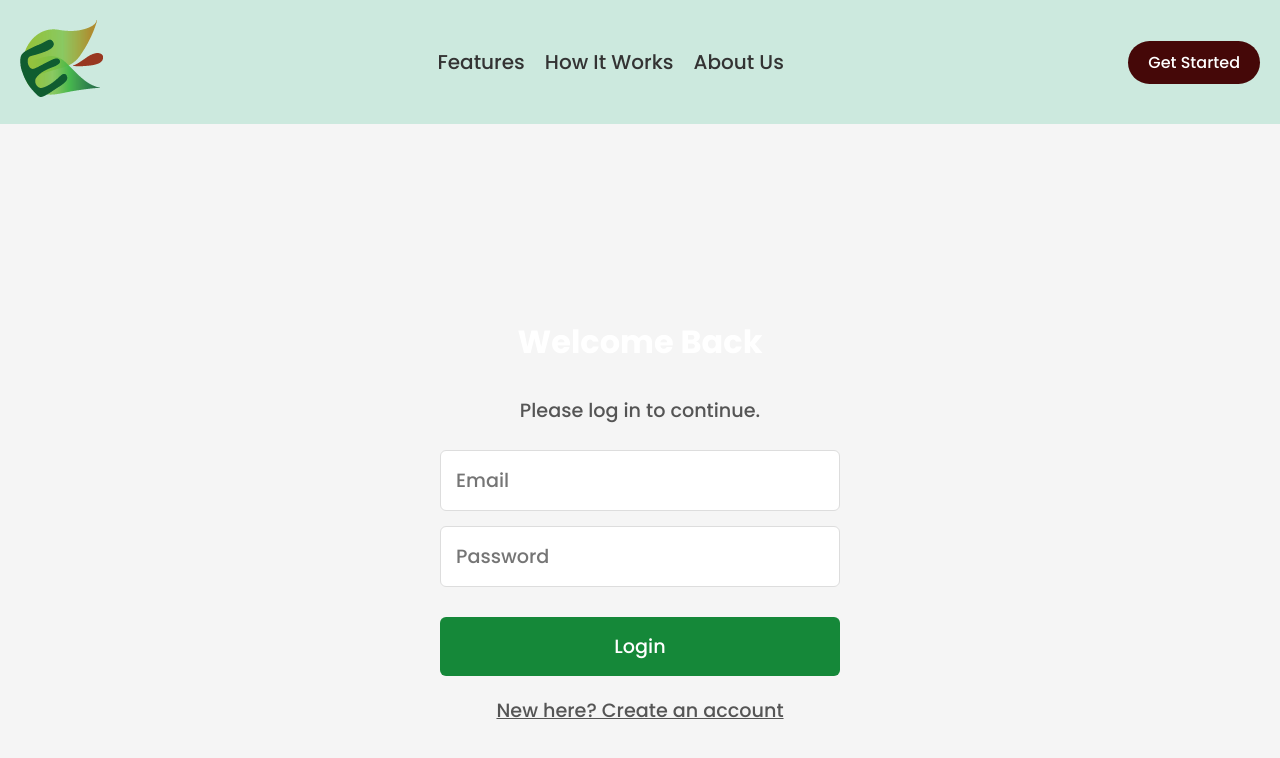
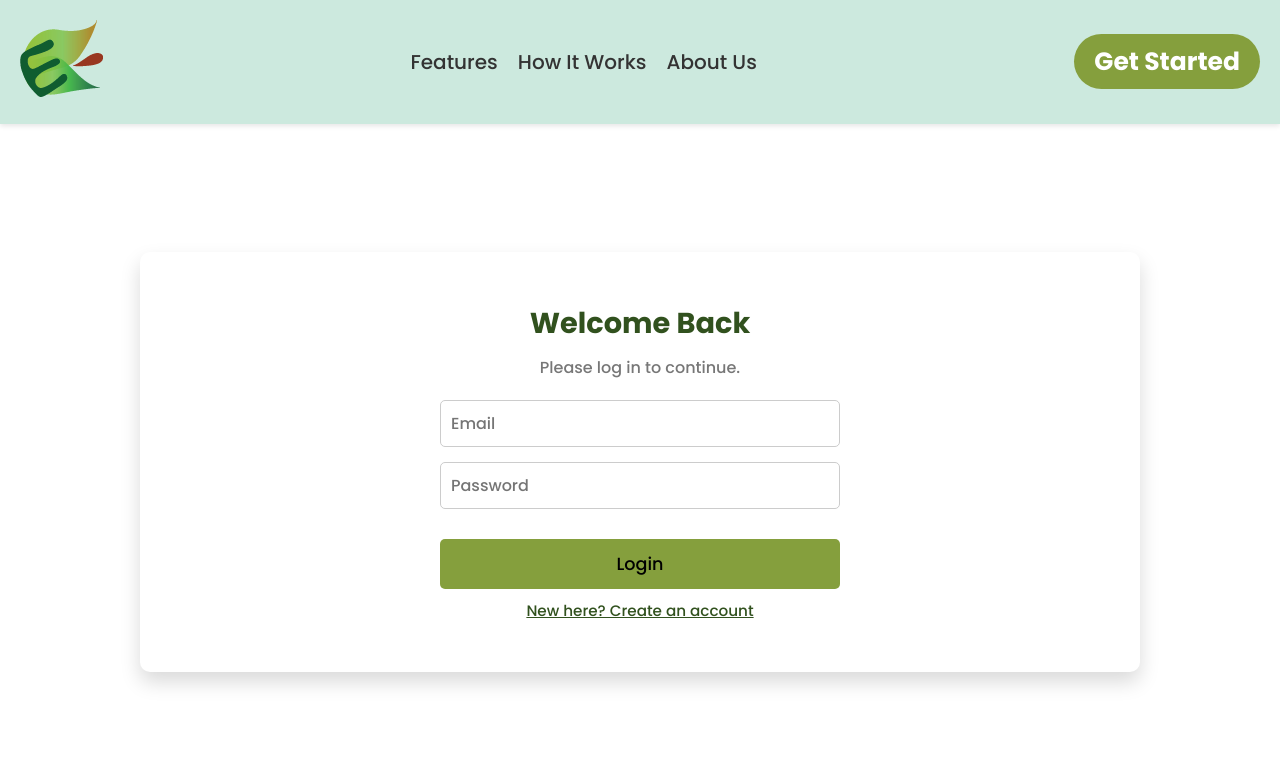
Before and after one commit to insiya2414/EcoEats, a React (Create React App) app in the folder ecoeats/: page /login in a window 1280 px wide. Shown: the top 758 px of the page. Built offline with nearby package versions, Linux system fonts and the light colour scheme; no server answers.

Commit message:
fixed some errors

```diff
--- a/ecoeats/src/Pages/Dashboard.css
+++ b/ecoeats/src/Pages/Dashboard.css
@@ -42,8 +42,7 @@
     box-shadow: 0 6px 15px rgba(0, 0, 0, 0.1);
     cursor: pointer;
     transition: transform 0.3s ease, box-shadow 0.3s ease;
-    font-weight: bold;
-    font-size: 20px;
+    font-size: 25px;
     color: #000000;
     background-size: cover;
     background-position: center;
@@ -61,7 +60,7 @@
     left: 0;
     width: 100%;
     height: 100%;
-    background: rgba(248, 239, 190, 0.281);
+    background: rgba(222, 213, 213, 0.281);
     transition: background 0.3s ease-in-out;
     border-radius: 15px;
 }
@@ -84,30 +83,17 @@
 /* Specific backgrounds for each card */
 .receipt_card {
     background-image:
-    linear-gradient(rgba(0, 0, 0, 0.2), rgba(0, 0, 0, 0.2)),
     url(/Users/kissahussain/EcoEats/ecoeats/public/receipt.jpg)
 }
 
 .recipes_card {
     background-image:
-    linear-gradient(rgba(0, 0, 0, 0.2), rgba(0, 0, 0, 0.2)),
     url(/Users/kissahussain/EcoEats/ecoeats/public/recipe.jpg)
 }
 
 .pantry_card {
     background-image:
-    linear-gradient(rgba(0, 0, 0, 0.2), rgba(0, 0, 0, 0.2)),
     url('/Users/kissahussain/EcoEats/ecoeats/public/inventory.jpg');
 }
 
 /* Adjust text styling to stand out */
-.card h3 {
-    font-size: 1.5rem;
-    text-align: center;
-    color: #d40505;
-    text-shadow: 1px 1px 6px rgba(0, 0, 0, 0.6);
-    z-index: 2; /* Make sure text stays above overlay */
-    margin: 0;
-    font-family: 'Arial', sans-serif;
-    font-weight: bold;
-}
--- a/ecoeats/src/Pages/PantryItems.css
+++ b/ecoeats/src/Pages/PantryItems.css
@@ -8,24 +8,12 @@
     --button-disabled-color: #df5c5c; /* Light red */
     --text-color: #462013;        /* Dark brown */
 }
-.pantry-container {
-    padding: 30px;
-    margin: 20px auto;
-    width: 90%; /* Use a percentage to scale dynamically */
-    max-width: 9000px; /* Limit the maximum width for large screens */
-    background-color: #859F3D;
-    border-radius: 10px;
-    box-shadow: 0 2px 5px rgba(0, 0, 0, 0.1);
-    margin: 40px auto;
-
-}
 
 .pantry-container img{
     max-height: 200px;
     border-radius: 8px;
     box-shadow: 0 2px 6px rgba(0, 0, 0, 0.1);
     margin-bottom: 20px;
-    margin-left: 38%;
 }
 
 /* Header */
@@ -44,13 +32,27 @@
     padding: none;
 }
 
-/* Add New Item Form */
+.pantry-container {
+    display: flex;
+    flex-direction: column;
+    align-items: center; /* Center all child elements horizontally */
+    padding: 40px;
+    margin: 20px auto;
+    width: 90%;
+    max-width: 900px; /* Limit the maximum width */
+    background-color: #859F3D; /* Using variable */
+    border-radius: 10px;
+    box-shadow: 0 2px 5px rgba(0, 0, 0, 0.1);
+}
+
 .pantry-form {
     display: flex;
     gap: 15px;
+    align-items: center; /* Vertically aligns form items */
+    justify-content: center; /* Horizontally centers the form */
     margin-bottom: 30px;
-    align-items: flex-start; /* Align items to the left */
 }
+
 
 .pantry-form label {
     font-weight: bold;
@@ -68,8 +70,7 @@
 }
 
 .pantry-form button {
-    padding: 10px 20px; /* Set padding for a fixed size */
-    width: auto; /* Ensure the button adjusts to content */
+    padding: 10px 20px 10px; /* Set padding for a fixed size */
     background-color: #31511E;
     color: white;
     border: none;
--- a/ecoeats/src/Pages/login.css
+++ b/ecoeats/src/Pages/login.css
@@ -0,0 +1,98 @@
+/* General styling for the authentication container */
+.auth-container {
+    width: 1000px; /* Set fixed width to create a compact look */
+    margin: 0 auto; /* Center horizontally */
+    padding: 30px;
+    border-radius: 10px;
+    background-color: #ffffff; /* White background for card effect */
+    box-shadow: 0 10px 20px rgba(0, 0, 0, 0.15); /* Shadow to add depth */
+    text-align: center; /* Center-align text for a cleaner look */
+    font-family: Arial, sans-serif; /* Font for better readability */
+    margin-top: 10%; /* Add margin to bring it down vertically */
+}
+
+/* Heading styles */
+.auth-container h2 {
+    font-size: 1.8rem;
+    margin-bottom: 10px;
+    color: #31511E; /* Darker green for emphasis */
+    font-weight: bold;
+}
+
+/* Subheading styles */
+.auth-container p {
+    font-size: 1rem;
+    color: #777; /* Soft grey for secondary text */
+    margin-bottom: 20px;
+}
+
+/* Input field styles */
+.auth-container input[type="text"],
+.auth-container input[type="email"],
+.auth-container input[type="password"] {
+    width: 100%;
+    padding: 10px;
+    margin-bottom: 15px;
+    border: 1px solid #ccc;
+    border-radius: 5px;
+    font-size: 1rem;
+}
+
+/* Button styling */
+.auth-container button[type="submit"] {
+    width: 100%;
+    padding: 12px;
+    background-color: #859F3D; /* Green background */
+    color: 1A1A19;
+    border: none;
+    border-radius: 5px;
+    font-size: 1.1rem;
+    cursor: pointer;
+    margin-top: 15px;
+
+    transition: background-color 0.3s ease;
+}
+
+/* Button hover effect */
+.auth-container button[type="submit"]:hover {
+    background-color: #e5bc5c; /* Slightly darker green on hover */
+}
+
+/* Toggle form link */
+.auth-container .toggle-link {
+    color: #31511E;
+    text-decoration: underline;
+    cursor: pointer;
+    font-size: 0.95rem;
+    margin-top: 10px;
+    display: inline-block;
+    transition: color 0.3s ease;
+}
+
+/* Link hover effect */
+.auth-container .toggle-link:hover {
+    color: #31511E; /* Darker shade of green */
+}
+
+/* Success message styling */
+.auth-container .success-message {
+    color: #31511E; /* Green color for success */
+    font-weight: bold;
+    margin-bottom: 15px;
+}
+
+/* Error message styling */
+.auth-container .error-message {
+    color: #29100d; /* Red color for error */
+    font-weight: bold;
+    margin-bottom: 15px;
+}
+
+/* General focus effect for inputs */
+.auth-container input[type="text"]:focus,
+.auth-container input[type="email"]:focus,
+.auth-container input[type="password"]:focus {
+    border-color: #c3e6c4; /* Green border on focus */
+    outline: none; /* Remove default outline */
+    box-shadow: 0 0 5px rgba(76, 175, 80, 0.3); /* Soft green glow */
+}
--- a/ecoeats/src/styles.css
+++ b/ecoeats/src/styles.css
@@ -25,7 +25,6 @@
    box-shadow: 0 2px 5px rgba(0, 0, 0, 0.1);
  }
 
- /* Styling the logo */
 
  /* Styling the navbar */
  .navbar {
@@ -62,9 +61,11 @@
  .btn {
    text-decoration: none;
    padding: 10px 20px;
-   background-color: #450808; /* Button background color */
+   background-color: #859F3D; /* Button background color */
    color: #fff; /* Button text color */
    border-radius: 50px;
+   font-size: 25px;
+   font-weight: bold;
    transition: background-color 0.3s ease; /* Smooth transition on hover */
  }
 
@@ -196,9 +197,6 @@
   }
 }
 
-
-
-
 /* How It Works Section */
 .how-it-works {
   padding: 4rem 0;
@@ -277,8 +275,6 @@
   flex-direction: column;
   align-items: center;
   justify-content: center;
-  height: 100vh;
-  background-color: #f5f5f5;
 }
 
 .login-container h2,
@@ -290,7 +286,7 @@
 .auth-container p {
   margin-bottom: 25px;
   font-size: 1.2rem;
-  color: #555;
+  color: #6c2c2c;
 }
 
 .login-container form,
@@ -309,18 +305,6 @@
   border-radius: 6px;
 }
 
-.login-container button,
-.auth-container button {
-  padding: 15px;
-  font-size: 1.2rem;
-  cursor: pointer;
-  background-color: #158839;
-  color: #fff;
-  border: none;
-  border-radius: 6px;
-  margin-top: 15px;
-}
-
 .toggle-link {
   margin-top: 20px;
   font-size: 1.2rem;
```
